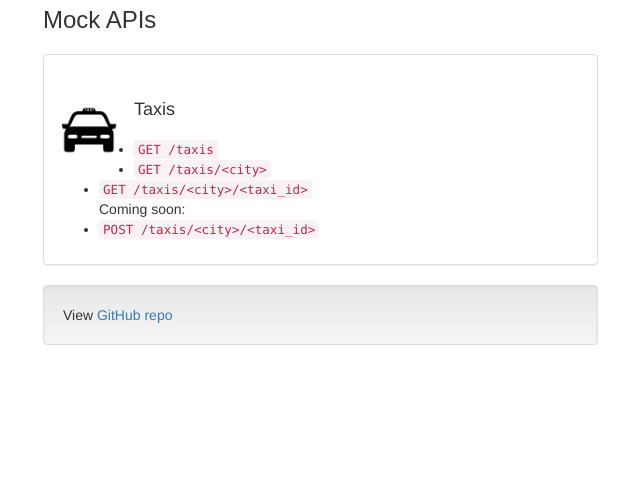
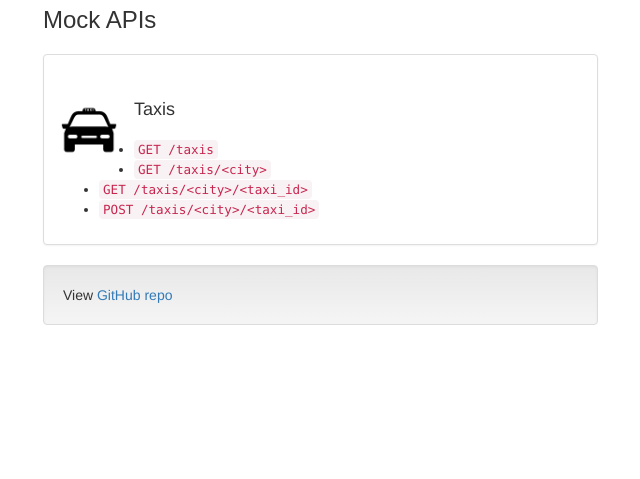
Before and after one commit to samheyman/travel-apis, a Django app: page /mock_apis/ in a window 1280 px wide. Shown: the part 136-615 px from the top of the page, without its empty margins (27-667 px from the left). Run offline with Django 3.2, Linux system fonts and the light colour scheme; some libraries are stand-ins or nearby versions.

Commit message:
Remove TODO from POST /taxis/<city>/<taxi_id>

```diff
--- a/mock_apis/templates/mock_apis/index.html
+++ b/mock_apis/templates/mock_apis/index.html
@@ -21,7 +21,6 @@
                     <li><a href="https://mock-travel-apis.herokuapp.com/taxis"><code>GET /taxis</code></a></li>
                     <li><code>GET /taxis/&lt;city&gt;</code></li>
                     <li><code>GET /taxis/&lt;city&gt;/&lt;taxi_id&gt;</code></li>
-                    Coming soon:
                     <li><code>POST /taxis/&lt;city&gt;/&lt;taxi_id&gt;</code></li>
                 </ul>
               </div>
```
